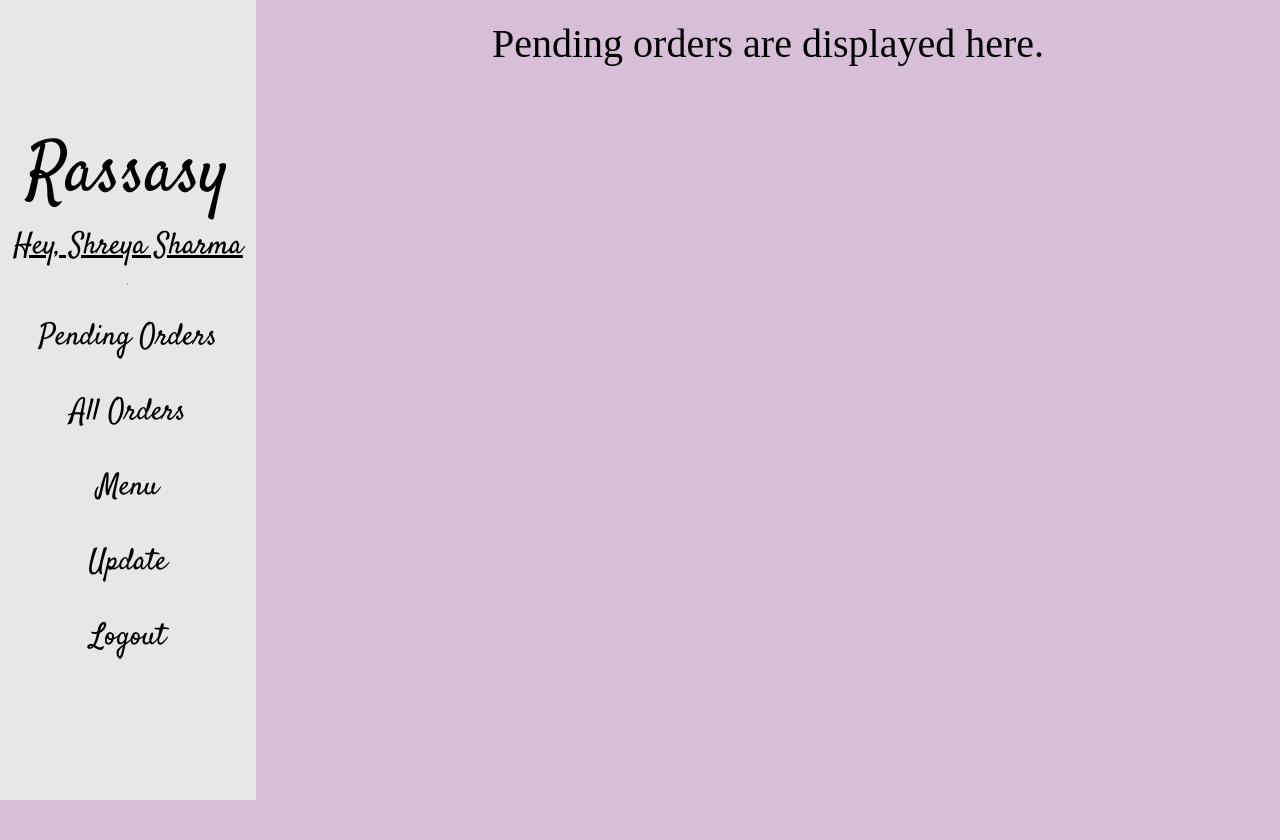
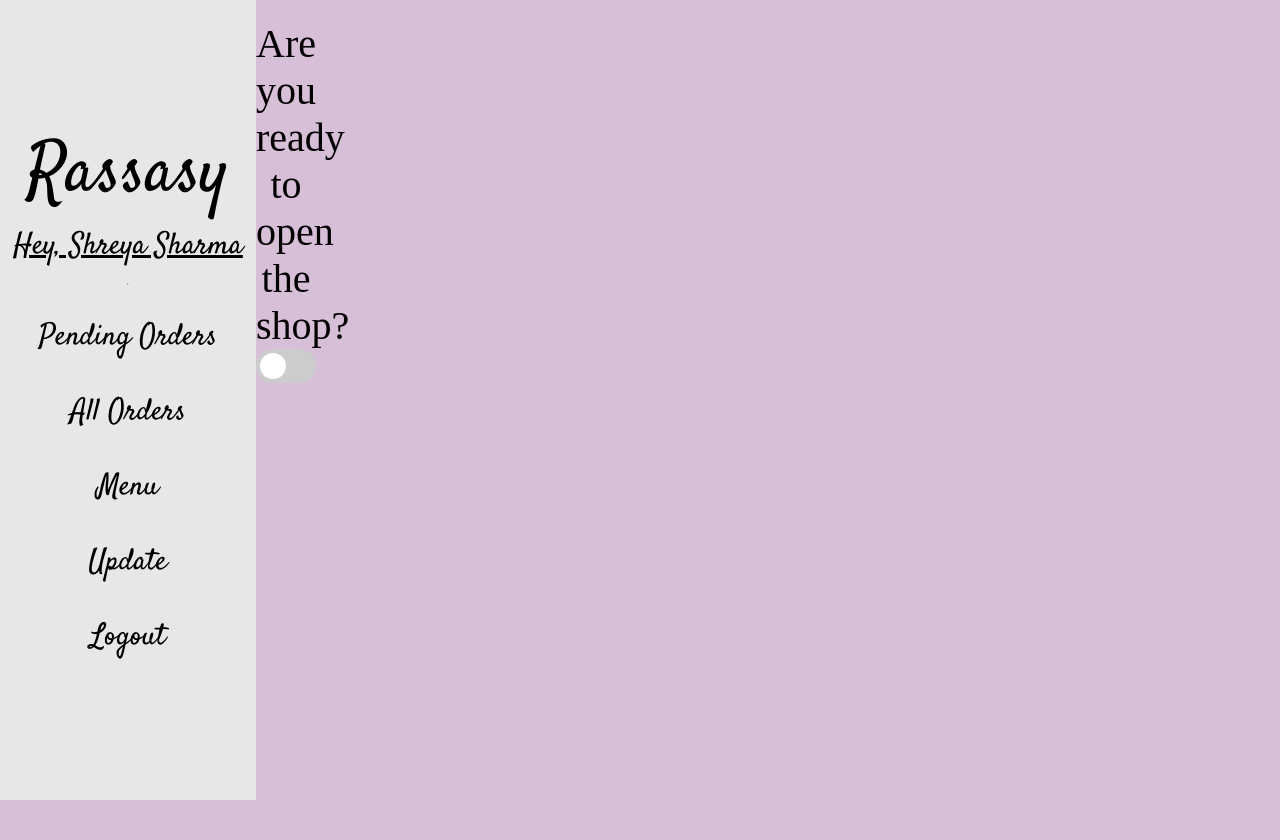
Before and after one commit to sdswoc/rassasy, a PHP site: page /html/canteenhomepage.php in a window 1280 px wide. Run offline with PHP 8.4, Linux system fonts and the light colour scheme; a user stored in the database is signed in; some web fonts are replaced.

Commit message:
modified the order page and worked on connecting it to database

```diff
--- a/css/canteenhomepage.css
+++ b/css/canteenhomepage.css
@@ -167,3 +167,66 @@ div.content {
   flex-direction: column;
   padding: 20px 0;
 }
+
+ /* The switch - the box around the slider */
+ .switch {
+  position: relative;
+  display: inline-block;
+  width: 60px;
+  height: 34px;
+}
+
+/* Hide default HTML checkbox */
+.switch input {
+  opacity: 0;
+  width: 0;
+  height: 0;
+}
+
+/* The slider */
+.slider {
+  position: absolute;
+  cursor: pointer;
+  top: 0;
+  left: 0;
+  right: 0;
+  bottom: 0;
+  background-color: #ccc;
+  -webkit-transition: .4s;
+  transition: .4s;
+}
+
+.slider:before {
+  position: absolute;
+  content: "";
+  height: 26px;
+  width: 26px;
+  left: 4px;
+  bottom: 4px;
+  background-color: white;
+  -webkit-transition: .4s;
+  transition: .4s;
+}
+
+input:checked + .slider {
+  background-color: #2196F3;
+}
+
+input:focus + .slider {
+  box-shadow: 0 0 1px #2196F3;
+}
+
+input:checked + .slider:before {
+  -webkit-transform: translateX(26px);
+  -ms-transform: translateX(26px);
+  transform: translateX(26px);
+}
+
+/* Rounded sliders */
+.slider.round {
+  border-radius: 34px;
+}
+
+.slider.round:before {
+  border-radius: 50%;
+}
--- a/html/canteenhomepage.php
+++ b/html/canteenhomepage.php
@@ -33,8 +33,25 @@ if (!(isset($_SESSION['username'])))
                 <a href="update.php">Update</a>
                 <a href="../php/logout.php">Logout</a>
         </div>
-        <div class="orders"> Pending orders are displayed here.</div>
+        <div class="orders">
+            <div class="switch">Are you ready to open the shop?
+            <label class="switch">
+            <input type="checkbox" id="switch" >
+            <span class="slider round"></span>
+            </label>
+            </div>
+        </div>
     </div>
+    <script>
+        $("#switch").click(function(event)
+        {
+            var switchinput =
+
+
+
+        });
+
+
+    </script>
 </body>
-
 </html>
--- a/html/update.php
+++ b/html/update.php
@@ -64,7 +64,7 @@ if (!(isset($_SESSION['username'])))
                                 <td class='table_data' id='itemid'>$r[id]</td>
                                 <td class='table_data'>$r[itemno]</td>
                                 <td class='table_data'>$r[itemname]</td>
-                                <td><input type='toggle' id='updatebutton' value='availability' /></td>
+                                <td><input type='checkbox' id='updatebutton' value='availability' /></td>
                                 </tr> "; }
 
                         ?>
@@ -75,7 +75,7 @@ if (!(isset($_SESSION['username'])))
     </div>
 </div>
 <script>
-    /* 1.check for on off of toggle button. update availability acc
+    /* 1.check for on off of checkbox button. update availability acc
     2.update availabilty to 1 on every successful logout of canteen
     3. add row in table
     4. add canteen on off in table */
--- a/php/login.php
+++ b/php/login.php
@@ -46,6 +46,7 @@ include('conn.php');
         $_SESSION['name'] = $r['name'];
         $_SESSION['email'] = $r['email'];
         $_SESSION['username'] = $r['username'];
+        $_SESSION['mobile'] = $r['mobile'];
         if ($conn->query($sql) == true) {
           echo true;
         }
--- a/php/registercanteen.php
+++ b/php/registercanteen.php
@@ -14,8 +14,8 @@ $closingtime = $_POST['closingtime'];
 
 $sql = "insert into canteen(canteenname, canteenid, password, email, managername, mobile, location, openingtime, closingtime)
  values('$canteenname','$canteenid','$password_hash','$email','$managername','$mobile','$location','$openingtime','$closingtime')";
-$create_table_canteen_order = "create table order_$canteenname(id int primary key auto_increment,itemno int(10) unique,
- item_name varchar(30), price int(20));";
+$create_table_canteen_order = "create table order_$canteenname(id int primary key auto_increment,itemno int(10),
+ item_name varchar(30), orderid int(10), student_name varchar(20), student_mobile int(10), status int(2) default=0);";
 
 $create_table_canteen_menu = "create table menu_$canteenname(id int primary key auto_increment,itemno int(10) unique,
 item_name varchar(30), price int(20), status int(2));";
```
Also changed, not shown: html/ordermenu.php (+39 -15 lines), html/ordernow.php (+7 -3 lines), php/orderdb.php (added, +28 -0 lines).
